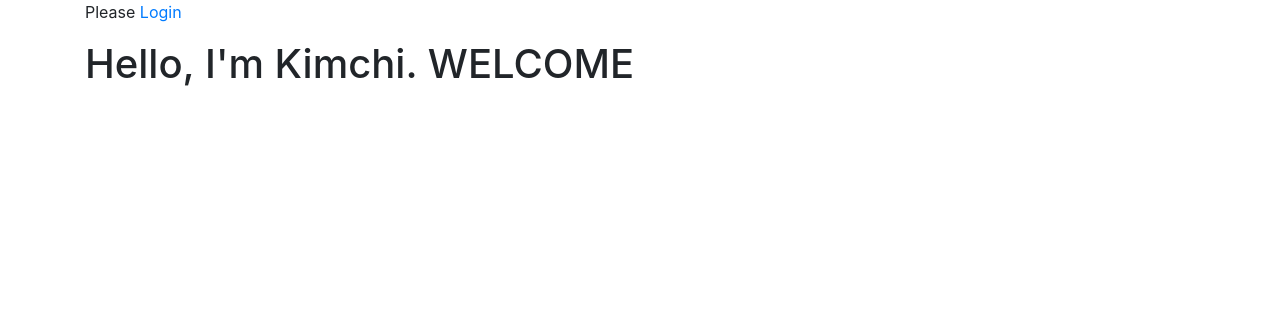
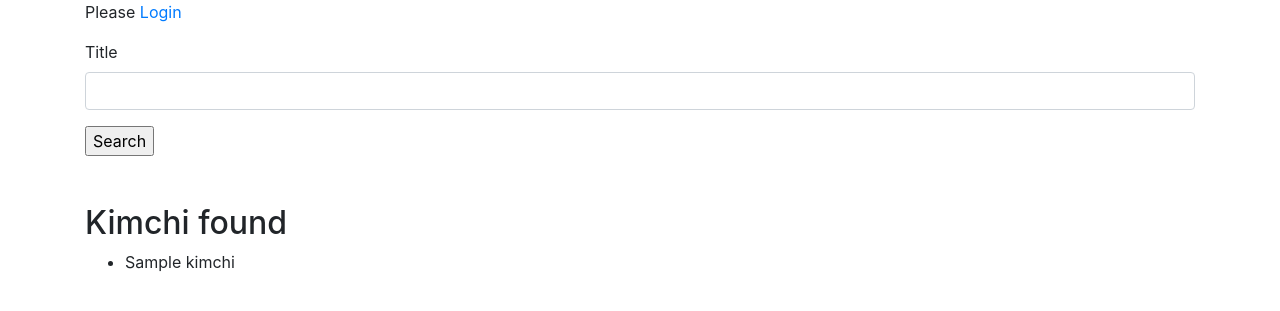
Before and after one commit to Code-Institute-Submissions/Project-20, a Django app: page /home/ in a window 1280 px wide. Shown: the part 56-367 px from the top of the page. Run offline with Django 3.2, Linux system fonts and the light colour scheme; tables that the repository leaves empty hold one stand-in row (values such as "Sample post"); some libraries are stand-ins or nearby versions.

Commit message:
Added search engine for kimchis(search by title)

```diff
--- /dev/null
+++ b/kimchis/forms.py
@@ -0,0 +1,7 @@
+from django import forms
+from .models import Kimchi
+from django.db.models import Q
+
+
+class SearchForm(forms.Form):
+    title = forms.CharField(max_length=100, required=False)
--- a/kimchis/templates/kimchis/home.template.html
+++ b/kimchis/templates/kimchis/home.template.html
@@ -1,4 +1,5 @@
 {% extends 'base.template.html' %}
+{% load crispy_forms_tags %}
 
 
 {% block title %}I'm Kimchi{% endblock %}
@@ -10,5 +11,18 @@
 {% else %}
    <p>Please <a href="{% url 'account_login' %}">Login</a></p>
 {%endif%}
-<h1>Hello, I'm Kimchi. WELCOME</h1>
+
+
+<form method="GET">
+    {{form|crispy}}
+    <input type="submit" value="Search"/>
+</form>
+
+
+<h2 class="mt-5">Kimchi found</h2>
+<ul>
+{% for k in kimchis %}
+    <li>{{k.title}}</li>
+{% endfor %}
+</ul>
 {% endblock %}
--- a/kimchis/views.py
+++ b/kimchis/views.py
@@ -1,10 +1,32 @@
 from django.shortcuts import render, HttpResponse, get_object_or_404, redirect, reverse
 from django.contrib.auth.models import auth
+from django.db.models import Q
+from .forms import SearchForm
 from .models import Kimchi
 
 
 def home(request):
-    return render(request, 'kimchis/home.template.html')
+    form = SearchForm(request.GET)
+
+    if request.GET:
+        queries = ~Q(pk__in=[])
+
+        if 'title' in request.GET and request.GET['title']:
+            title = request.GET['title']
+            queries = queries & Q(title__icontains=title)
+
+        kimchis = Kimchi.objects.all()
+        kimchis = kimchis.filter(queries)
+        return render(request, 'kimchis/home.template.html', {
+            'form': form,
+            'kimchis': kimchis
+        })
+    else:
+        kimchis = Kimchi.objects.all()
+        return render(request, 'kimchis/home.template.html', {
+            'form': form,
+            'kimchis': kimchis
+        })
 
 
 def all_kimchis(request):
```
